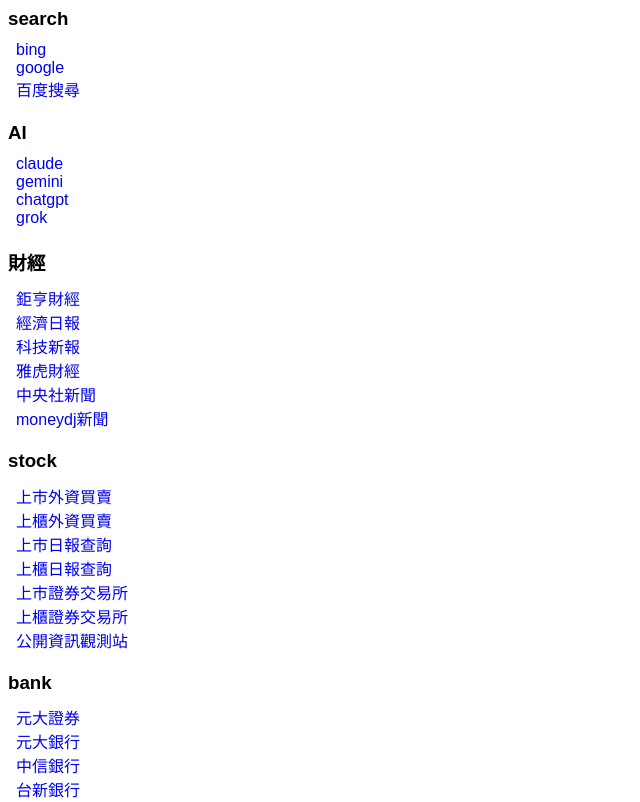
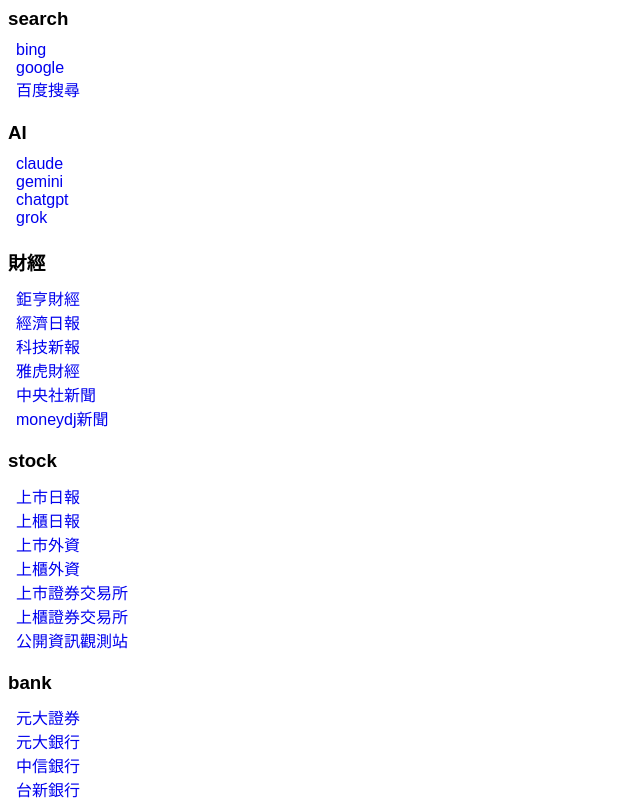
Before and after one commit to mmkider/mmkider.github.io, a plain HTML site: page 49/index.html in a window 1280 px wide. Shown: the top 802 px of the page, without its empty margins (0-640 px from the left). Drawn offline with Linux system fonts and the light colour scheme.

Commit message:
Update index.html

```diff
--- a/49/index.html
+++ b/49/index.html
@@ -52,10 +52,10 @@
 
     <h3>stock</h3>
     <div class="indent">
-        <div><a href="https://www.twse.com.tw/zh/trading/foreign/twt38u.html">上市外資買賣</a></div>
-        <div><a href="https://www.tpex.org.tw/zh-tw/mainboard/trading/major-institutional/foreign/day.html">上櫃外資買賣</a></div>
-        <div><a href="https://bsr.twse.com.tw/bshtm/">上市日報查詢</a></div>
-        <div><a href="https://www.tpex.org.tw/zh-tw/mainboard/trading/info/brokerBS.html">上櫃日報查詢</a></div>
+        <div><a href="https://bsr.twse.com.tw/bshtm/">上市日報</a></div>
+        <div><a href="https://www.tpex.org.tw/zh-tw/mainboard/trading/info/brokerBS.html">上櫃日報</a></div>
+        <div><a href="https://www.twse.com.tw/zh/trading/foreign/twt38u.html">上市外資</a></div>
+        <div><a href="https://www.tpex.org.tw/zh-tw/mainboard/trading/major-institutional/foreign/day.html">上櫃外資</a></div>
         <div><a href="https://www.twse.com.tw/zh/index.html">上市證券交易所</a></div>
         <div><a href="https://www.tpex.org.tw/zh-tw/index.html">上櫃證券交易所</a></div>
         <div><a href="https://mops.twse.com.tw/">公開資訊觀測站</a></div>
```
